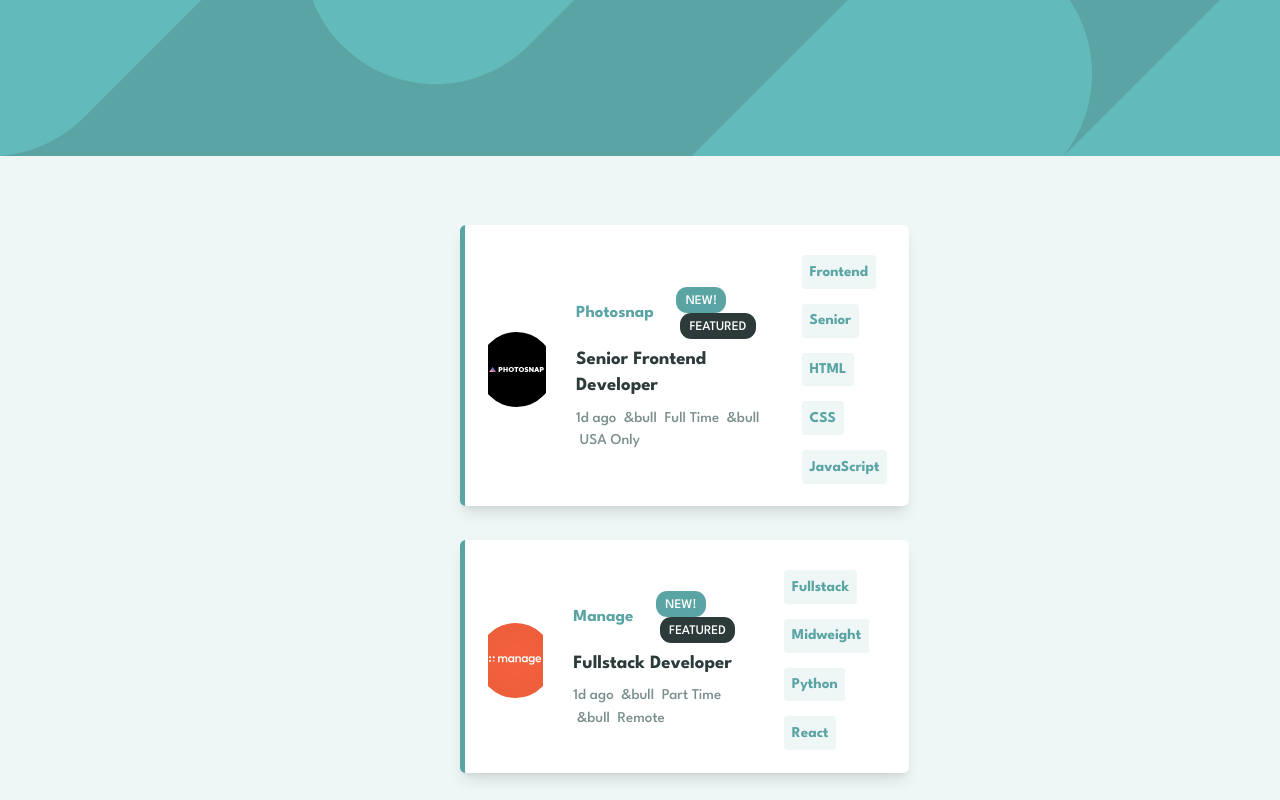
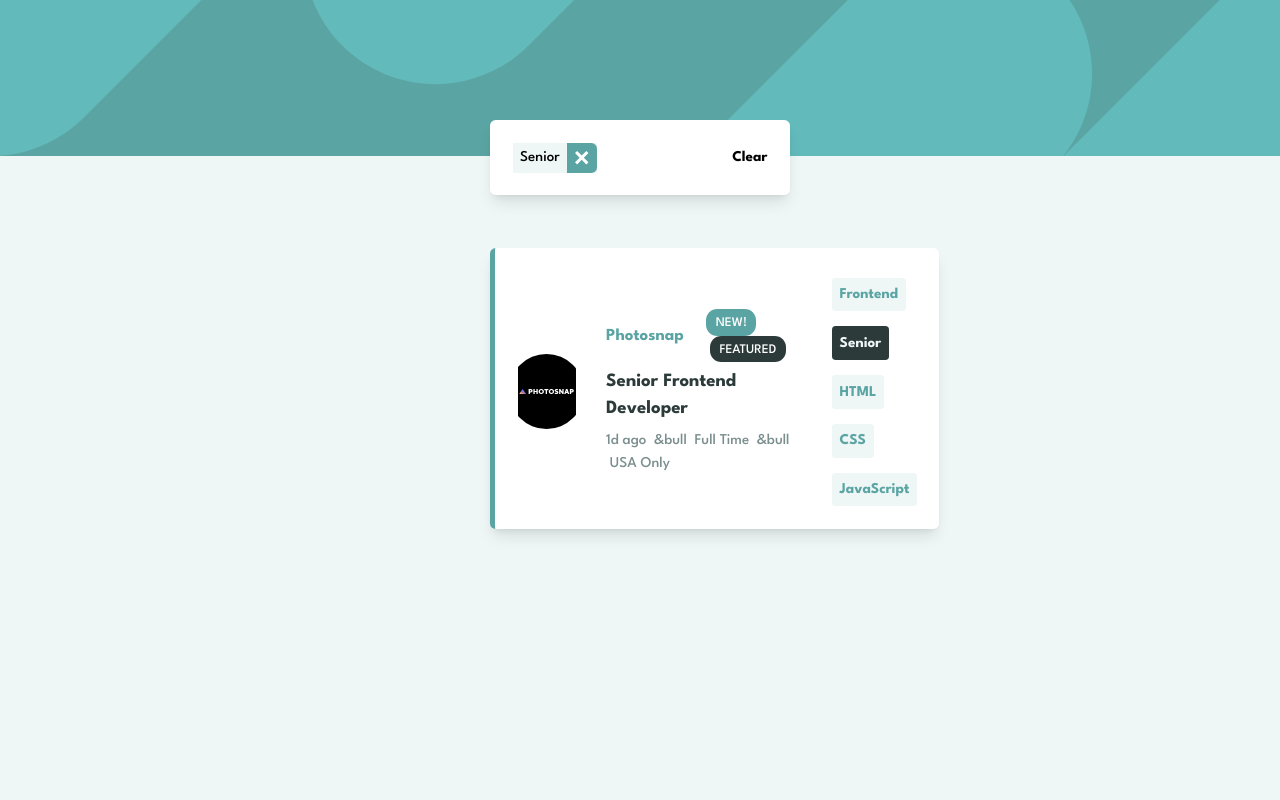
Before and after one commit to OGShawnLee/static-job-listings, a Svelte app: page / in a window 1280 px wide. Both pictures are taken after a click on the button "Senior". Shown: the top 800 px of the page. Built offline with nearby package versions, Linux system fonts and the light colour scheme.

Commit message:
:sparkles: [feat]: add filtering support

```diff
--- a/index.html
+++ b/index.html
@@ -12,7 +12,7 @@
     />
     <title>Frontend Mentor | Job Listings</title>
   </head>
-  <body class="pt-60 pb-24 | bg-steal-100 font-spartan">
+  <body class="pb-18 | bg-steal-100 font-spartan">
     <div id="app"></div>
     <script type="module" src="/src/main.ts"></script>
   </body>
--- a/src/App.svelte
+++ b/src/App.svelte
@@ -1,11 +1,46 @@
 <script lang="ts">
-  import { Listing, Listings } from './components';
+  import { Filters, Filter, Listing, Listings } from './components';
+  import { fade } from 'svelte/transition';
+
+  let main: HTMLElement;
+
+  function increaseMarginTop() {
+    main.classList.replace('mt-66', 'mt-32');
+  }
+
+  function lowerMarginTop() {
+    main.classList.replace('mt-32', 'mt-66');
+  }
 </script>
 
-<main class="max-w-sm mx-auto | sm:container">
+<main bind:this={main} class="mt-66 max-w-xs mx-auto | flex flex-col gap-14 | sm:container">
+  <h1 class="sr-only">Job Listings</h1>
+
+  <Filters let:filters let:remove let:setLevel let:setRole let:clear>
+    <section
+      class="min-w-xs max-w-sm mx-auto p-6 | flex justify-between gap-4 | bg-white rounded-md shadow-lg | sm:container"
+      transition:fade={{ duration: 150 }}
+      on:introstart={increaseMarginTop}
+      on:outroend={lowerMarginTop}>
+      <h2 class="sr-only">Filters</h2>
+      <div class="flex flex-wrap gap-4">
+        <Filter filter={filters.role} on:click={() => setRole(null)} />
+        <Filter filter={filters.level} on:click={() => setLevel(null)} />
+        {#each filters.skills as skill}
+          <Filter filter={skill} on:click={() => remove(skill)} />
+        {/each}
+      </div>
+      <button
+        class="font-bold transition-colors duration-150 hover:(text-cadet underline)"
+        on:click={clear}>
+        Clear
+      </button>
+    </section>
+  </Filters>
+
   <Listings let:listings>
     <section class="grid gap-9">
-      <h1 class="sr-only">Job Listings</h1>
+      <h2 class="sr-only">Filtered Job Listings</h2>
       {#each listings as listing (listing.id)}
         <Listing {listing} />
       {/each}
--- a/src/app.d.ts
+++ b/src/app.d.ts
@@ -1,3 +1,9 @@
+interface Filters {
+  role: string | null;
+  level: string | null;
+  skills: string[];
+}
+
 interface Listing {
   id: number;
   company: string;
--- /dev/null
+++ b/src/components/Filter.svelte
@@ -0,0 +1,17 @@
+<script lang="ts">
+  export let filter: string | null;
+</script>
+
+{#if filter}
+  <div class="flex items-center | bg-steal-100">
+    <span class="px-2">
+      {filter}
+    </span>
+    <button
+      class="h-8 w-8 min-w-8 | bg-cadet rounded-r-md transition-colors duration-150 hover:bg-steal-600"
+      aria-label="remove {filter} from the filters"
+      on:click>
+      <img class="block m-auto" src="/icon-remove.svg" alt="" />
+    </button>
+  </div>
+{/if}
--- /dev/null
+++ b/src/components/Filters.svelte
@@ -0,0 +1,9 @@
+<script>
+  import { filters } from '../state';
+
+  const { clear, remove, setLevel, setRole } = filters;
+</script>
+
+{#if $filters.level || $filters.role || $filters.skills.length}
+  <slot filters={$filters} {clear} {remove} {setLevel} {setRole} />
+{/if}
--- a/src/components/Listing.svelte
+++ b/src/components/Listing.svelte
@@ -1,7 +1,10 @@
 <script lang="ts">
+  import Option from './Option.svelte';
+  import { filters } from '../state';
+
   export let listing: Listing;
 
-  const skills = [listing.role, listing.level, ...listing.languages, ...listing.tools];
+  const skills = [...listing.languages, ...listing.tools];
 </script>
 
 <article
@@ -56,13 +59,24 @@
   <section class="lg:ml-auto">
     <h3 class="sr-only">Skills</h3>
     <ul class="flex flex-wrap gap-4">
+      <li>
+        <Option
+          label="add role {listing.role} to the filters"
+          on:click={() => filters.setRole(listing.role)}
+          option={listing.role} />
+      </li>
+      <li>
+        <Option
+          label="add level {listing.level} to the filters"
+          on:click={() => filters.setLevel(listing.level)}
+          option={listing.level} />
+      </li>
       {#each skills as skill}
         <li>
-          <button
-            class="py-1.5 px-2 rounded | bg-steal-100 font-bold text-cadet transition-colors duration-150 hover:(bg-cadet text-steal-100)"
-            aria-label="add {skill} to the filter list">
-            {skill}
-          </button>
+          <Option
+            label="add skill {skill} to the filter list"
+            on:click={() => filters.add(skill)}
+            option={skill} />
         </li>
       {/each}
     </ul>
--- a/src/components/Listings.svelte
+++ b/src/components/Listings.svelte
@@ -1,7 +1,9 @@
 <script lang="ts">
   import data from '../assets/data.json';
+  import { filters } from '../state';
 
   let listings = data as Listing[];
+  $: filtered = filters.filter(listings, $filters);
 </script>
 
-<slot {listings} />
+<slot listings={filtered} />
--- /dev/null
+++ b/src/components/Option.svelte
@@ -0,0 +1,23 @@
+<script lang="ts">
+  import { filters } from '../state';
+
+  export let label: string;
+  export let option: string;
+</script>
+
+<button
+  class="py-1.5 px-2 rounded | bg-steal-100 font-bold text-cadet transition-colors duration-150 hover:(bg-cadet text-steal-100)"
+  class:selected={filters.isSelected(option, $filters)}
+  aria-label={label}
+  on:click>
+  <span class="capitalize">
+    {option}
+  </span>
+</button>
+
+<style>
+  .selected {
+    color: hsl(180, 31%, 95%);
+    background-color: hsl(180, 14%, 20%);
+  }
+</style>
--- a/src/components/index.ts
+++ b/src/components/index.ts
@@ -1,2 +1,4 @@
+export { default as Filter } from './Filter.svelte';
+export { default as Filters } from './Filters.svelte';
 export { default as Listing } from './Listing.svelte';
 export { default as Listings } from './Listings.svelte';
--- /dev/null
+++ b/src/state/index.ts
@@ -0,0 +1,56 @@
+import { type StartStopNotifier, writable, derived } from 'svelte/store';
+
+function useFilters(initialValue: Filters, start?: StartStopNotifier<Filters>) {
+  const store = writable(initialValue, start);
+  const { subscribe, update } = store;
+
+  function filterBySkill(skills: string[], filters: string[]) {
+    return skills.length ? filters.every((filter) => skills.includes(filter)) : true;
+  }
+
+  return {
+    subscribe,
+    add(this: void, skill: string) {
+      update((filters) => {
+        if (filters.skills.includes(skill)) return filters;
+        return { ...filters, skills: [skill, ...filters.skills] };
+      });
+    },
+    clear(this: void) {
+      update(() => {
+        return { level: null, role: null, skills: [] };
+      });
+    },
+    filter(this: void, listings: Listing[], { level, role, skills }: Filters) {
+      return listings.filter(({ languages, tools, ...listing }) => {
+        const hasLevel = level ? level === listing.level : true;
+        const hasRole = role ? role === listing.role : true;
+
+        return hasLevel && hasRole && filterBySkill([...languages, ...tools], skills);
+      });
+    },
+    remove(this: void, skill: string) {
+      update((filters) => {
+        return { ...filters, skills: filters.skills.filter((member) => member !== skill) };
+      });
+    },
+    setLevel(this: void, level: string | null) {
+      update((filters) => {
+        return { ...filters, level };
+      });
+    },
+    setRole(this: void, role: string | null) {
+      update((filters) => {
+        return { ...filters, role };
+      });
+    },
+    isSelected(value: string, { level, role, skills }: Filters) {
+      return skills.includes(value) || value === role || value === level;
+    },
+    hasFilters: derived(store, (store) => {
+      return Boolean(store.level || store.role || store.skills.length);
+    }),
+  };
+}
+
+export const filters = useFilters({ level: null, role: null, skills: [] });
```
